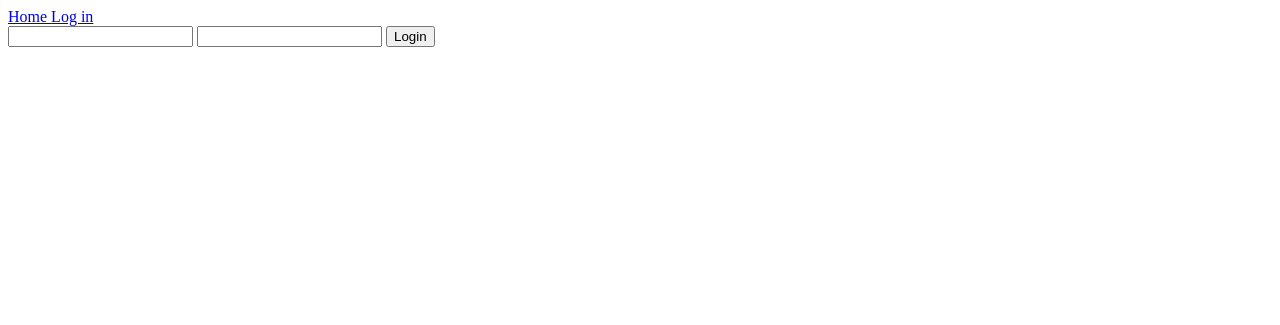
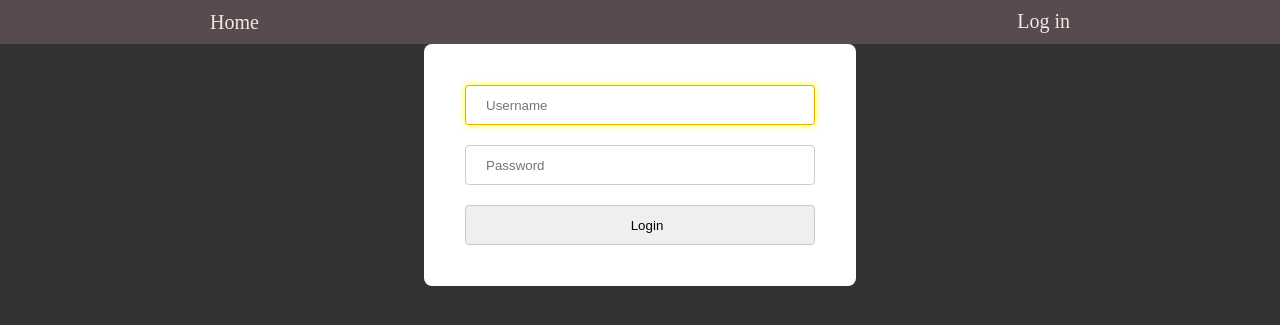
Before and after one commit to anhhoangsky/demo_mvc, a PHP site: page /?controller=user&action=show_login_form in a window 1280 px wide. Shown: the top 325 px of the page. Run offline with PHP 8.4, Linux system fonts and the light colour scheme.

Commit message:
commit two

```diff
--- a/app/models/master.class.php
+++ b/app/models/master.class.php
@@ -44,6 +44,20 @@
 			$res = self::prepared_query($conn,$sql,[$name,$phone,$mail])->affected_rows;
 			return $res;
 		}
+
+		public static function check_name($name){
+			$pattern = "/^[a-zA-Z ]+$/";
+			return preg_match($pattern, $name);
+		}
+
+		public static function check_mail($mail){
+			return filter_var($mail, FILTER_VALIDATE_EMAIL);
+		}
+
+		public static function check_phone($phone){
+			$patter = "/^[0-9]{10,15}$/";
+			return preg_match($patter,$phone);
+		}
 // if (!$result) {
 // 	   trigger_error('Invalid query: ' . $conn->error);
 // }
--- a/app/views/layout.php
+++ b/app/views/layout.php
@@ -2,21 +2,36 @@
 <html>
 <head>
 	<meta charset = "utf-8">
+	<link rel="stylesheet" href = "config/style.css">
 	<title> DEMO MVC </title>
 </head>
 
-<body>
-	<nav>
-		<a href = "."> Home </a>
+<body class = "is-responsive">
+	<div class = "footer-push">
+		<nav class = "top-bar">
+			<div class = "wrapper no-pad">
+				<ul class = "navigation">
+					<li><a href = "."> Home </a></li>
 				<?php if(isset($_SESSION['username'])) {
-			echo "<a href = '?controller=person&action=view'> Info </a>";
+					echo "<li><a href = '?controller=person&action=view'> Info </a></li>";
+				echo "</ul>";
+					echo "<div class = 'top-bar-right'>";
 					echo "<a href = '?controller=user&action=logout'> Log out </a>";
+					echo "</div>";
 							} else {
+				echo "</ul>";
+					echo "<div class = 'top-bar-right'>";
 					echo "<a href = '?controller=user&action=show_login_form'> Log in </a>";
+					echo "</div>";
 				} ?>
+			</div>
 		</nav>
+
 		<main>
+			<div class = "wrapper">
 				<?php require_once 'routes.php'; ?>
+			</div>
 		</main>
+	</div>
 </body>
 </html>
--- a/app/views/user/login.php
+++ b/app/views/user/login.php
@@ -1,8 +1,10 @@
-<form>
-	<input name = 'username'>
-	<input name = 'pwd' >
+<div class = 'form'>
+	<form>
+		<input name = 'username' placeholder="Username" autofocus required>
+		<input type = 'password' name = 'pwd'  placeholder="Password">
 
-	<input type = 'hidden' name = 'controller' value = 'user'>
-	<input type = 'hidden' name = 'action' value = 'authentication'>
-	<input type = 'submit' name = 'submit-login' value = 'Login'>
-</form>
+		<input type = 'hidden' name = 'controller' value = 'user'>
+		<input type = 'hidden' name = 'action' value = 'authentication'>
+		<input type = 'submit' name = 'submit-login' value = 'Login'>
+	</form>
+</div>
--- /dev/null
+++ b/config/style.css
@@ -0,0 +1,126 @@
+body {
+  margin: 0;
+  height: 100%;
+  background-color: #343233;
+  color: #efdab9;
+  font: 20px/1.7 normal normal;
+}
+
+.is-responsive{
+  min-width: auto;
+}
+
+.footer-push{
+  min-height: 100%;
+  height: auto !important;
+  height: 100%;
+  margin-bottom: -55px;
+}
+
+.top-bar {
+  text-align: left;
+  padding: 5px 0;
+  background-color: #584b4f;
+  color: #efeae1;
+  font-size: 20px;
+}
+
+.top-bar a{
+  color: #efeae1;
+  text-decoration: none;
+}
+
+.wrapper{
+  width: 860px;
+  margin: 0 auto;
+  overflow: hidden;
+}
+
+.top-bar .top-bar-right{
+  float: right;
+  line-height: 33px;
+}
+
+.top-bar .navigation {
+    display: inline-block;
+}
+
+.navigation {
+    list-style-type: none;
+    margin: 0;
+    padding: 0;
+}
+
+.navigation li {
+    display: inline-block;
+    padding-right: 5px;
+    height: 33px;
+    vertical-align: top;
+}
+.center{
+  text-align: center;
+
+}
+
+
+
+
+.btn{
+  display: inline-block;
+  padding: .5em 1em;
+  text-decoration: none;
+  border-radius: 5px;
+  color: #343233;
+  background-color: #ffd152;
+}
+.btn:hover{
+  color: #343233;
+  background-color: #ffc31f;
+}
+.btn:active {
+   color: #343233;
+   background-color: #ebac00;
+   transform: translateY(2px);
+}
+.change-btn{
+  background-color: #dda032;
+}
+.delete-btn{
+  background-color: #d33a17;
+}
+.btn.delete-btn:hover{
+  color: #343233;
+  background-color: #ff2f00;
+}
+.btn.delete-btn:active {
+   color: #343233;
+   background-color: #d33a17;
+   transform: translateY(2px);
+}
+
+
+.form{
+  max-width: 430px;
+  margin: 0 auto 20px;
+  background-color: #fff;
+  border-radius: 8px;
+  border: 1px solid transparent;
+  box-shadow: 0 1px 1px rgba(0,0,0,0.05);
+}
+.form form{
+  padding: 40px 40px 20px;
+}
+.form input{
+  padding-left: 20px;
+  width: 100%;
+  margin-bottom: 20px;
+  height: 40px;
+  border-radius:4px;
+  border: 1px solid #cbcbd2;
+  box-sizing: border-box;
+}
+.form input:focus{
+  border-color: #ebac00;
+  outline: 0px;
+  box-shadow: 0px 0px 6px 0px rgba(255,255,0,1);
+}
```
Also changed, not shown: app/controllers/person.controller.php (+33 -4 lines), app/views/person/add.php (+17 -3 lines), app/views/person/change.php (+19 -6 lines), app/views/person/view.php (+3 -5 lines), app/models/person.class.php (line endings or trailing spaces). Lines whose indentation alone changed are shown as unchanged.
